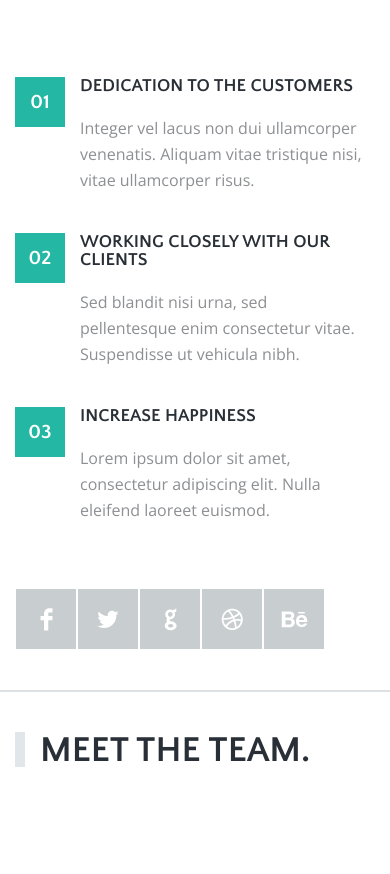
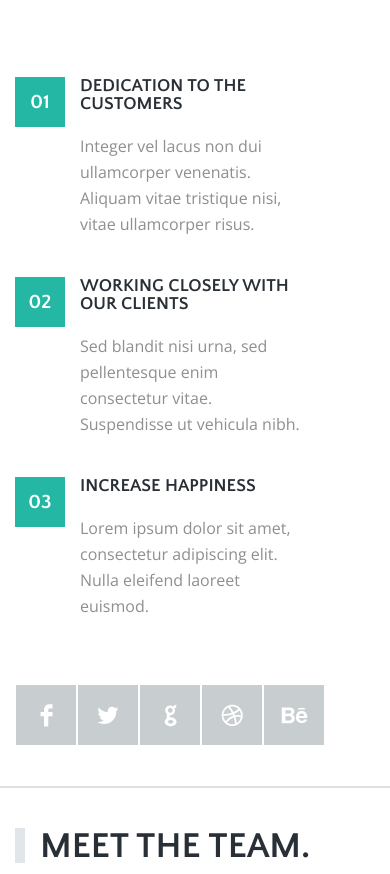
Before and after one commit to kris-bieliaeva/-modest-flex-template, a plain HTML site: page index.html in a window 390 px wide. Shown: the part 1063-1937 px from the top of the page. Drawn offline with nearby package versions, Linux system fonts and the light colour scheme.

Commit message:
additional about section adaptive changes

```diff
--- a/index.html
+++ b/index.html
@@ -114,7 +114,7 @@
             <div class="col-xs-12 col-md-6 col-lg-5 top-space">
               <div class="number-block">
                 <div class="number">01</div>
-                <div class="number-text-block col-xs-11">
+                <div class="number-text-block col-xs-9 col-sm-11">
                   <h4>Dedication to the customers</h4>
                   <p class="darken-text">
                     Integer vel lacus non dui ullamcorper venenatis. Aliquam
@@ -124,7 +124,7 @@
               </div>
               <div class="number-block">
                 <div class="number">02</div>
-                <div class="number-text-block col-xs-11">
+                <div class="number-text-block col-xs-9 col-sm-11">
                   <h4>working closely with our clients</h4>
                   <p class="darken-text">
                     Sed blandit nisi urna, sed pellentesque enim consectetur
@@ -134,7 +134,7 @@
               </div>
               <div class="number-block">
                 <div class="number">03</div>
-                <div class="number-text-block col-xs-11">
+                <div class="number-text-block col-xs-9 col-sm-11">
                   <h4>increase happiness</h4>
                   <p class="darken-text">
                     Lorem ipsum dolor sit amet, consectetur adipiscing elit.
--- a/sections.css
+++ b/sections.css
@@ -31,6 +31,7 @@ section {
   display: flex;
   align-items: flex-start;
 }
+
 .social-media-box {
   display: flex;
   flex-wrap: wrap;
@@ -72,7 +73,6 @@ section {
 
 .number-block {
   display: flex;
-  justify-content: space-between;
   margin-top: 20px;
 }
 
```
